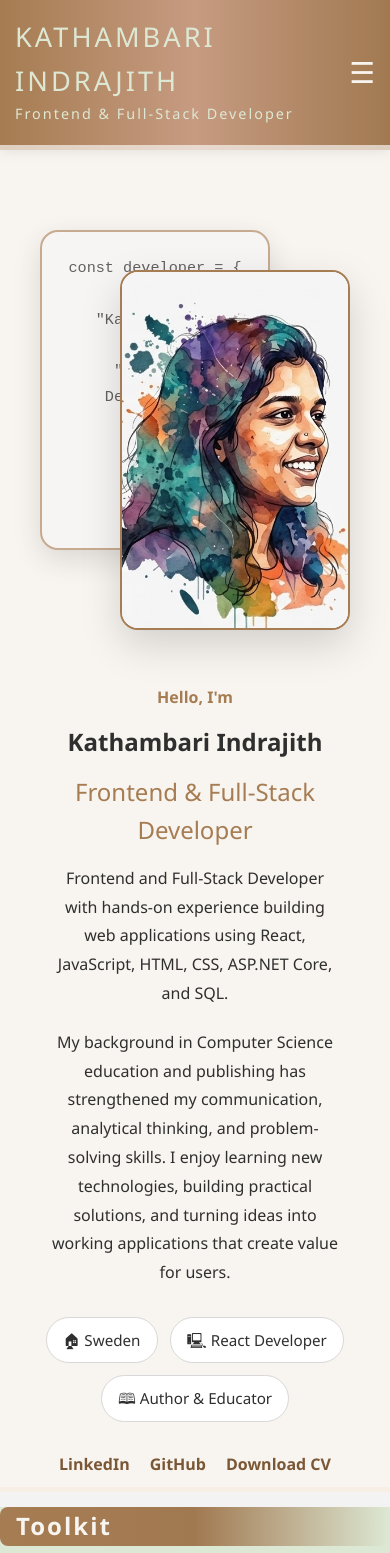
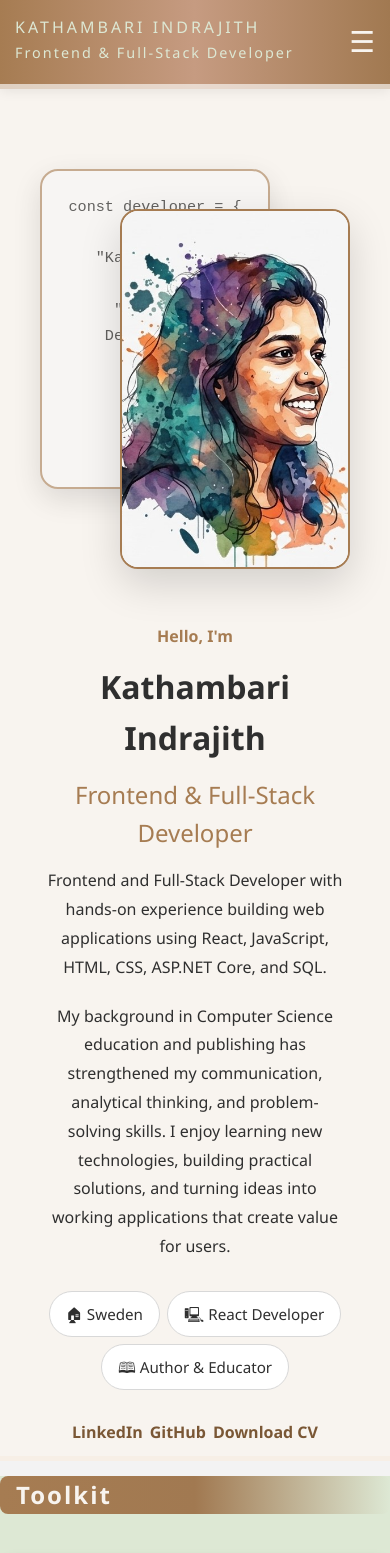
Before and after one commit to Kathambari-Kumar/Kathambari-Indrajith-Portfolio, a React (Vite) app: page / in a window 390 px wide. Shown: the top 1553 px of the page. Built offline with nearby package versions, Linux system fonts and the light colour scheme.

Commit message:
Fix mobile navbar-logo

```diff
--- a/src/App.css
+++ b/src/App.css
@@ -841,6 +841,12 @@ text-decoration: underline;
     display: none;
 }
 
+.logo-icon {
+font-size: 1.0rem;
+font-weight: 500;
+color: #DDE8D4;
+}
+
 .mobile-menu {
       padding: 15px 15px 15px 15px;
       border-bottom: 5px solid rgba(248,244,239,0.7);
@@ -909,22 +915,23 @@ border-bottom: none;
 }
 
 .overview-name {
-    font-size: 1.5rem;
+    font-size: 2.0rem;
 }
 
 .overview-role {
   color: #A67C52;
   margin-bottom: 14px;
-  font-weight: 400;
+  font-weight: 200;
 }
 
 .overview-description {
-  padding-left: 10px;
-  padding-right:10px;
+  padding-left: 5px;
+  padding-right:5px;
 }
 .overview-badges,
 .overview-links {
     justify-content: center;
+    gap: 7px;
 }
 
   /* Toolkit */
```
